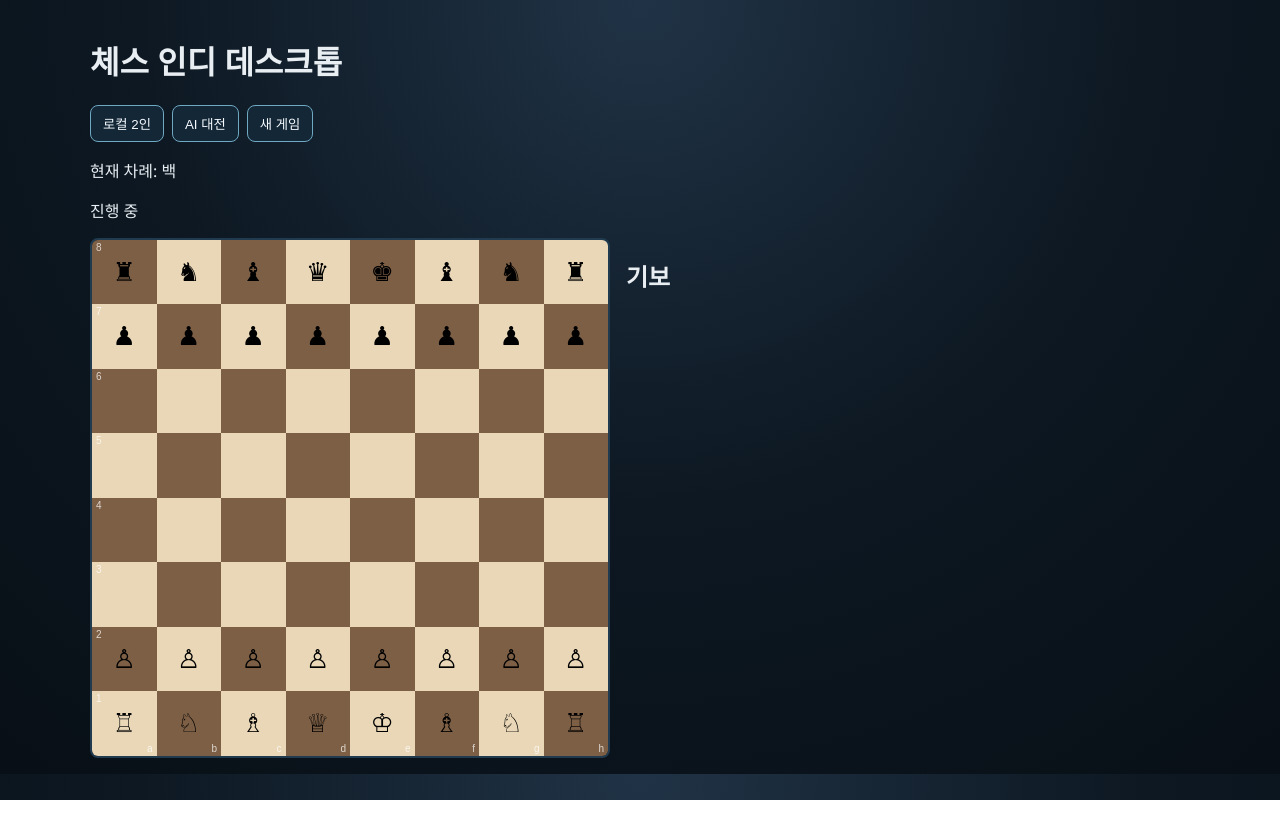
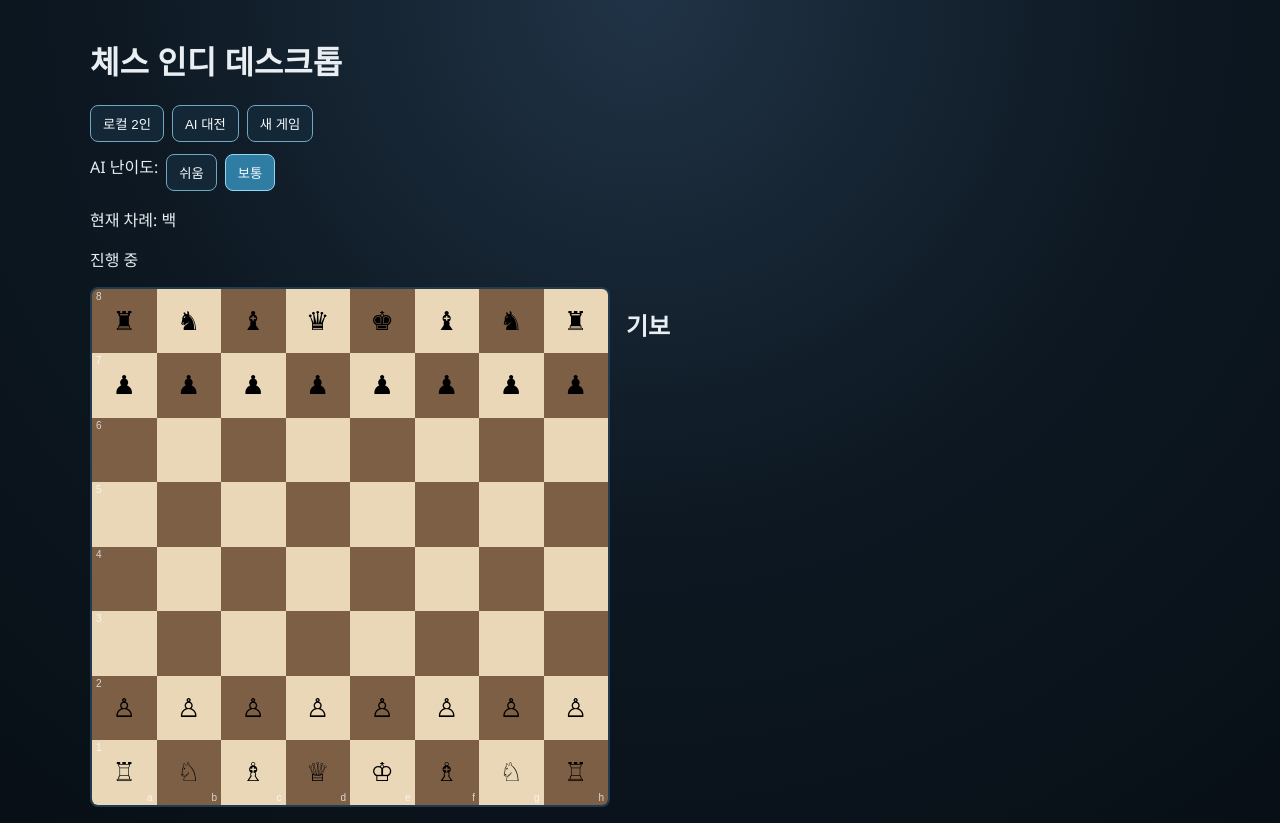
Before and after one commit to hahahsky/chess, a React (Vite) app in the folder src/renderer/: page / in a window 1280 px wide. Before the commit the page ends 800 px from the top, so only its background shows below. Built offline with nearby package versions, Linux system fonts and the light colour scheme.

Commit message:
feat(ai): add easy and normal difficulty controls
Expose Korean difficulty buttons in the UI and map each mode to dedicated AI depth/time settings for faster or stronger play.

```diff
--- a/src/renderer/src/App.tsx
+++ b/src/renderer/src/App.tsx
@@ -14,6 +14,13 @@ interface AppProps {
   initialFen?: string;
   initialMode?: GameMode;
 }
+
+type AiDifficulty = "easy" | "normal";
+
+const aiProfiles: Record<AiDifficulty, { depth: number; timeLimitMs: number }> = {
+  easy: { depth: 1, timeLimitMs: 700 },
+  normal: { depth: 2, timeLimitMs: 1500 }
+};
 
 function isHumanTurn(state: SessionState): boolean {
   if (state.mode === "local") {
@@ -37,13 +44,16 @@ function App({ initialFen, initialMode = "local" }: AppProps): JSX.Element {
   const sessionRef = useRef<GameSession>(createGameSession(initialMode, initialFen));
   const [state, setState] = useState<SessionState>(sessionRef.current.getState());
   const [isAiThinking, setIsAiThinking] = useState(false);
+  const [aiDifficulty, setAiDifficulty] = useState<AiDifficulty>("normal");
 
   useAiTurn({
     session: sessionRef.current,
     state,
     setState,
     isAiThinking,
-    setIsAiThinking
+    setIsAiThinking,
+    aiDepth: aiProfiles[aiDifficulty].depth,
+    aiTimeLimitMs: aiProfiles[aiDifficulty].timeLimitMs
   });
 
   const onSquareClick = (square: string): void => {
@@ -106,6 +116,25 @@ function App({ initialFen, initialMode = "local" }: AppProps): JSX.Element {
             {ko.newGame}
           </button>
         </div>
+        <div className="control-row">
+          <span>{ko.aiDifficulty}:</span>
+          <button
+            type="button"
+            data-testid="ai-difficulty-easy"
+            className={aiDifficulty === "easy" ? "active" : ""}
+            onClick={() => setAiDifficulty("easy")}
+          >
+            {ko.aiEasy}
+          </button>
+          <button
+            type="button"
+            data-testid="ai-difficulty-normal"
+            className={aiDifficulty === "normal" ? "active" : ""}
+            onClick={() => setAiDifficulty("normal")}
+          >
+            {ko.aiNormal}
+          </button>
+        </div>
       </header>
 
       <StatusBanner state={state} isAiThinking={isAiThinking} />
--- a/src/renderer/src/app.css
+++ b/src/renderer/src/app.css
@@ -24,6 +24,11 @@ body {
   color: #f6fbff;
   padding: 8px 12px;
   cursor: pointer;
+}
+
+.control-row button.active {
+  background: #2f7da2;
+  border-color: #93d7f3;
 }
 
 .layout {
--- a/src/renderer/src/hooks/useAiTurn.ts
+++ b/src/renderer/src/hooks/useAiTurn.ts
@@ -8,6 +8,8 @@ interface UseAiTurnOptions {
   setState: (state: SessionState) => void;
   isAiThinking: boolean;
   setIsAiThinking: (thinking: boolean) => void;
+  aiDepth: number;
+  aiTimeLimitMs: number;
 }
 
 export function useAiTurn({
@@ -15,7 +17,9 @@ export function useAiTurn({
   state,
   setState,
   isAiThinking,
-  setIsAiThinking
+  setIsAiThinking,
+  aiDepth,
+  aiTimeLimitMs
 }: UseAiTurnOptions): void {
   const terminalStatuses = new Set([
     "checkmate",
@@ -38,7 +42,7 @@ export function useAiTurn({
 
     setIsAiThinking(true);
     const timer = setTimeout(() => {
-      const result = session.applyAiMove({ depth: 2, timeLimitMs: 1500 });
+      const result = session.applyAiMove({ depth: aiDepth, timeLimitMs: aiTimeLimitMs });
       setState(result.state);
       setIsAiThinking(false);
     }, 50);
@@ -46,5 +50,5 @@ export function useAiTurn({
     return () => {
       clearTimeout(timer);
     };
-  }, [isAiThinking, session, setIsAiThinking, setState, state]);
+  }, [aiDepth, aiTimeLimitMs, isAiThinking, session, setIsAiThinking, setState, state]);
 }
--- a/src/shared/chess/strings/ko.ts
+++ b/src/shared/chess/strings/ko.ts
@@ -4,6 +4,9 @@ export const ko = {
   appTitle: "체스 인디 데스크톱",
   modeLocal: "로컬 2인",
   modeAi: "AI 대전",
+  aiDifficulty: "AI 난이도",
+  aiEasy: "쉬움",
+  aiNormal: "보통",
   newGame: "새 게임",
   turn: "현재 차례",
   white: "백",
```
Also changed, not shown: 1 other file (tests, documents, lock files or other folders).
